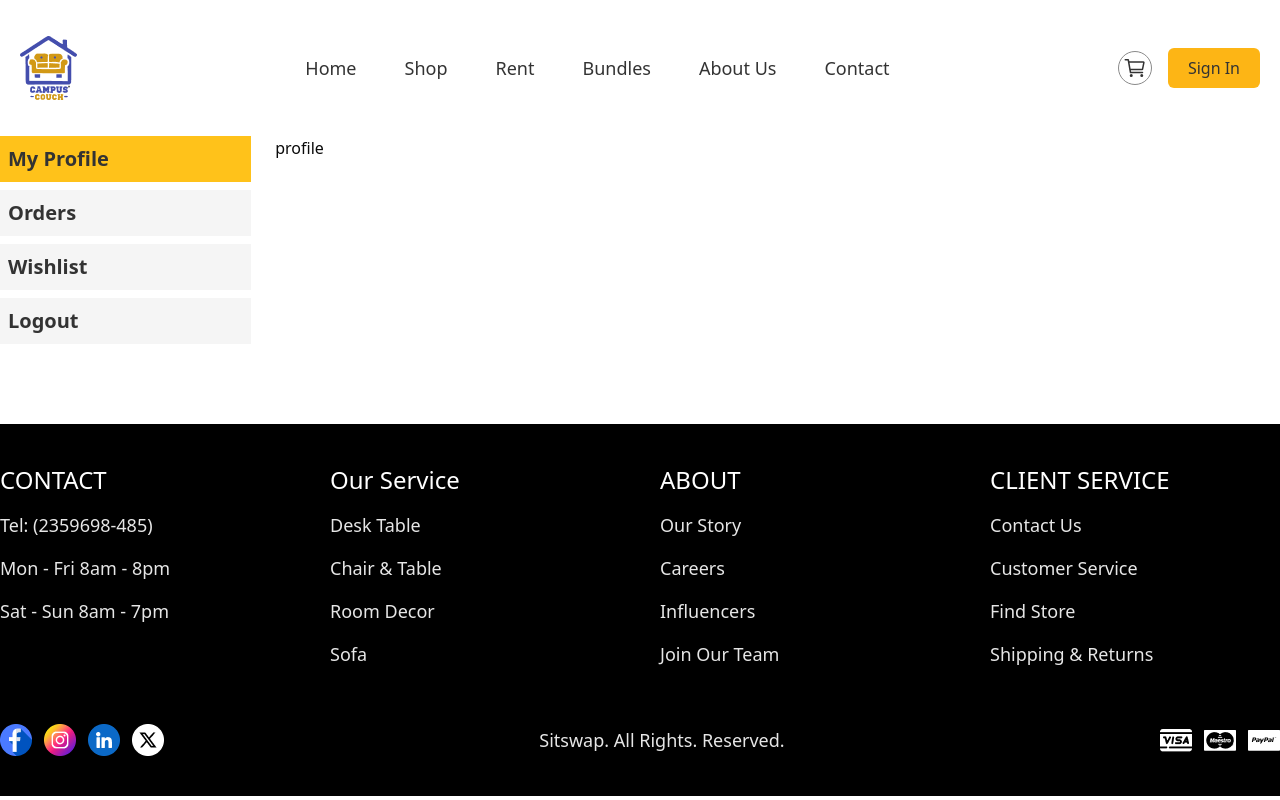
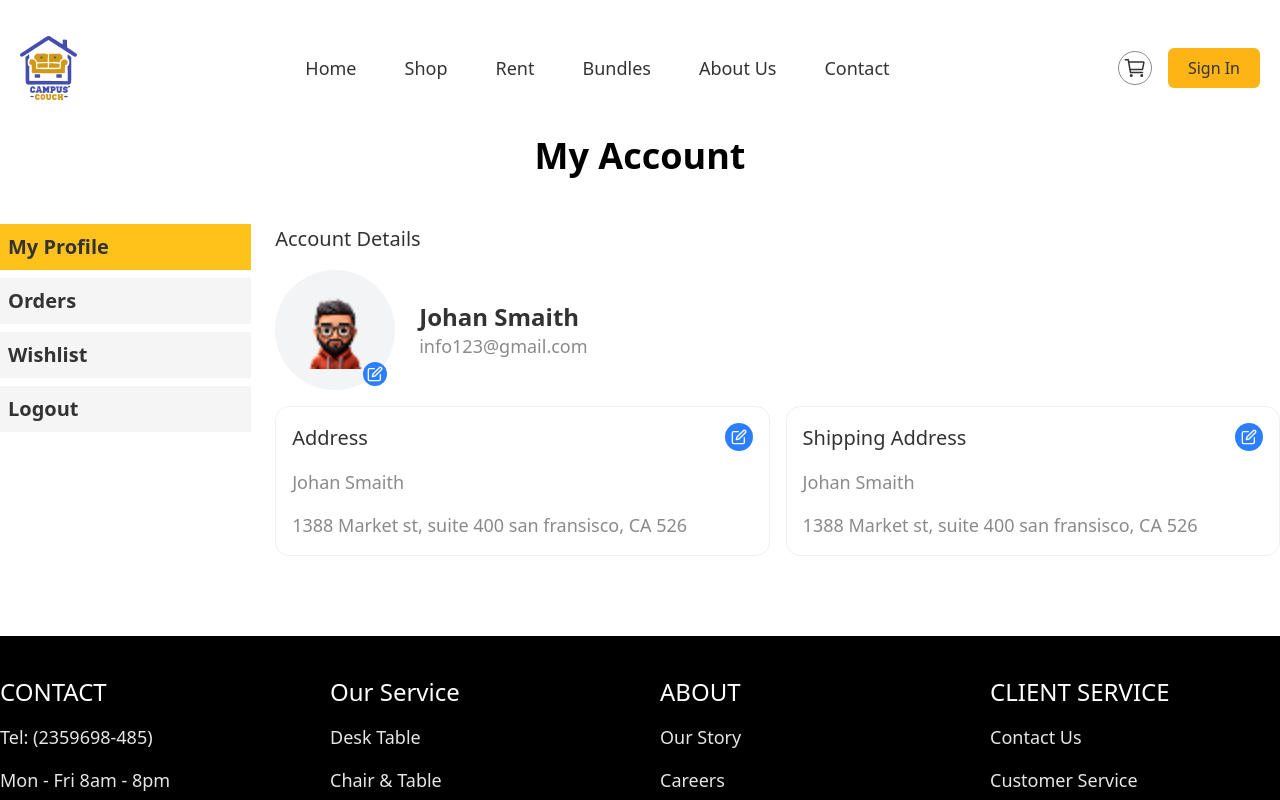
Before and after one commit to murad403/campus-couch-frontend, a Next.js app: page /profile in a window 1280 px wide. Shown: the top 800 px of the page. Built offline with nearby package versions, Linux system fonts and the light colour scheme.

Commit message:
profile page and edit address page

```diff
--- a/src/app/(profile)/layout.tsx
+++ b/src/app/(profile)/layout.tsx
@@ -18,6 +18,7 @@ const ProfileLayout = ({
             {/* navbar */}
 
             <Navbar></Navbar>
+                <h1 className="font-semibold text-3xl md:text-4xl text-black text-center md:mb-12 mb-7">My Account</h1>
             <main className="container mx-auto md:mb-20 mb-10 px-5 md:px-0 flex gap-6">
                 <div className='w-full md:w-[20%] flex flex-col gap-2'>
 
--- /dev/null
+++ b/src/app/(profile)/profile/edit-address/page.tsx
@@ -0,0 +1,34 @@
+"use client"
+
+import { useForm } from "react-hook-form";
+
+type TAddress = {
+    address: string;
+    shippingAddress: string;
+}
+
+const EditAddress = () => {
+    const { register, handleSubmit } = useForm<TAddress>();
+
+    const onSubmit = (data: TAddress) => {
+        console.log(data);
+    }
+
+    return (
+        <div>
+            <form className='space-y-4' onSubmit={handleSubmit(onSubmit)}>
+                <div>
+                    <label className="text-[18px] block mb-1">Address</label>
+                    <input placeholder="Address" type="text" {...register("address")} className="border border-heading px-4 py-2 appearance-none w-full outline-none rounded-sm" />
+                </div>
+                <div>
+                    <label className="text-[18px] block mb-1">Shipping Address</label>
+                    <input placeholder="Shipping Address" type="text" {...register("shippingAddress")} className="border border-heading px-4 py-2 appearance-none w-full outline-none rounded-sm" />
+                </div>
+                <button type="submit" className="text-heading text-[18px] font-semibold bg-button-background py-2 px-4">Save Change</button>
+            </form>
+        </div>
+    )
+}
+
+export default EditAddress
--- a/src/app/(profile)/profile/page.tsx
+++ b/src/app/(profile)/profile/page.tsx
@@ -1,9 +1,55 @@
-import React from 'react'
+import profileImage from '@/assets/logo/profile.png';
+import Image from 'next/image';
+import Link from 'next/link';
+import { FiEdit } from 'react-icons/fi';
 
 const Profile = () => {
   return (
-    <div>
-      profile
+    <div className='space-y-4'>
+      <p className='text-title text-[20px]'>Account Details</p>
+      <div className='flex items-center gap-6'>
+        <div className='w-[120px] h-[120px] rounded-full relative flex justify-center items-center p-5 bg-gray-100'>
+          <Image src={profileImage} alt='profile iamge' width={500} height={500} />
+          <div className='absolute bottom-1 right-2 bg-blue-500 p-1 rounded-full text-white'>
+            <label htmlFor='profileImage'>
+              <FiEdit />
+            </label>
+            <input id='profileImage' name='profileImage' type="file" className='hidden' />
+          </div>
+
+
+        </div>
+        <div>
+          <h2 className='font-bold text-title text-2xl'>Johan Smaith</h2>
+          <p className='text-description text-[18px]'>info123@gmail.com</p>
+        </div>
+      </div>
+      <div className='flex gap-4 flex-col md:flex-row'>
+        <div className='w-full md:w-1/2 border border-[#F0F0F0] rounded-xl p-4 space-y-4'>
+          <div className='flex justify-between'>
+            <h2 className='text-[20px] text-title'>Address</h2>
+            <button className='bg-blue-500 p-1 rounded-full text-white size-7 flex justify-center items-center'>
+              <Link href={'/profile/edit-address'} >
+                <FiEdit />
+              </Link>
+            </button>
+          </div>
+          <h3 className='text-[18px] text-description'>Johan Smaith</h3>
+          <h3 className='text-[18px] text-description'>1388 Market st, suite 400 san fransisco, CA 526 </h3>
+        </div>
+        <div className='w-full md:w-1/2 border border-[#F0F0F0] rounded-xl p-4 space-y-4'>
+          <div className='flex justify-between'>
+            <h2 className='text-[20px] text-title'>Shipping Address</h2>
+            <button className='bg-blue-500 p-1 rounded-full text-white size-7 flex justify-center items-center'>
+              <Link href={'/profile/edit-address'} >
+                <FiEdit />
+              </Link>
+            </button>
+          </div>
+          <h3 className='text-[18px] text-description'>Johan Smaith</h3>
+          <h3 className='text-[18px] text-description'>1388 Market st, suite 400 san fransisco, CA 526 </h3>
+        </div>
+      </div>
     </div>
   )
 }
```
